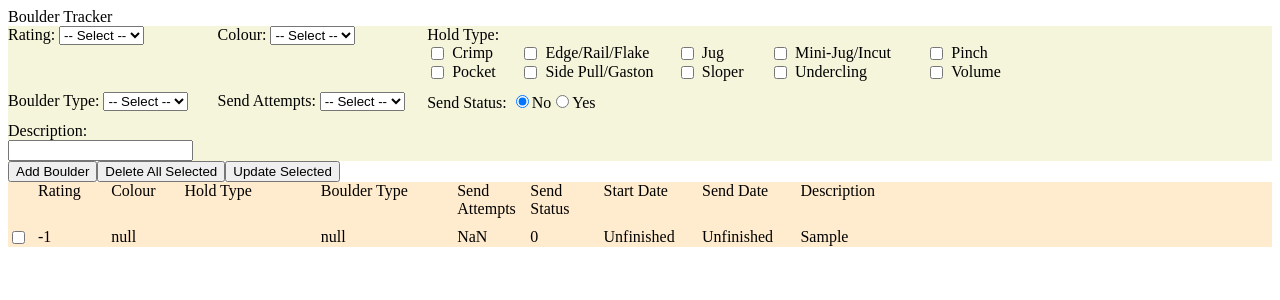
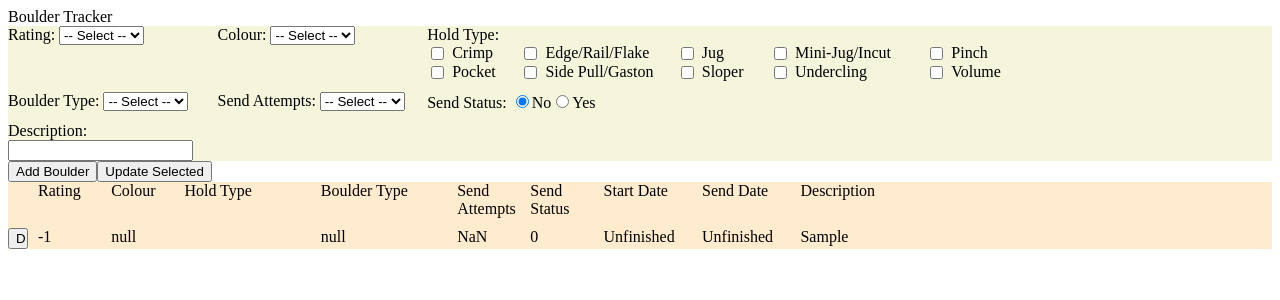
Before and after one commit to jamiema1/boulder-tracker-v2, a React (Create React App) app in the folder client/: page / in a window 1280 px wide. Both pictures are taken after typing "Sample" into the empty fields and a click on the button "Add Boulder". Shown: the top 300 px of the page. Built offline with nearby package versions, Linux system fonts and the light colour scheme; no server answers.

Commit message:
Added delete functionality to individual boulders

```diff
--- a/client/src/App.js
+++ b/client/src/App.js
@@ -58,7 +58,7 @@ function App () {
 
     Axios.post('http://localhost:3001/api/insert', newBoulder)
       .then(() => {
-        // alert('Successful Insert')
+        alert('Successful Insert')
       })
       .catch(() => {
         alert('Failed Insert')
@@ -101,8 +101,21 @@ function App () {
     option.selected = option.defaultSelected
   }
 
-  function handleDeleteBoulder () {
+  function handleDeleteBoulder (e) {
 
+    const id = e.target.id
+
+    Axios.delete('http://localhost:3001/api/delete', { data: { id: id } })
+      .then(() => {
+        alert('Successful Delete')
+      })
+      .catch(() => {
+        alert('Failed Delete')
+      })
+
+    const copyOfBoulderList = [...boulderList]
+    copyOfBoulderList.splice(boulderList.findIndex(boulder => (boulder.id === +id)), 1)
+    setBoulderList(copyOfBoulderList)
   }
 
 
@@ -111,10 +124,10 @@ function App () {
       <div>Boulder Tracker</div>
       <AddNewBoulder ref={ boulderRef }/>
       <button onClick={handleAddBoulder}>Add Boulder</button>
-      <button onClick={handleDeleteBoulder}>Delete All Selected</button>
+      {/* <button onClick={handleDeleteBoulder}>Delete All Selected</button> */}
       <button>Update Selected</button>
 
-      <BoulderList boulderList={boulderList} />
+      <BoulderList boulderList={boulderList} handleDeleteBoulder={handleDeleteBoulder} />
     </>
   )
 }
--- a/client/src/components/Boulder.js
+++ b/client/src/components/Boulder.js
@@ -2,10 +2,11 @@ import React from 'react'
 import PropTypes from 'prop-types'
 
 Boulder.propTypes = {
-  boulder: PropTypes.object.isRequired
+  boulder: PropTypes.object.isRequired,
+  handleDeleteBoulder: PropTypes.func.isRequired
 }
 
-export default function Boulder ({ boulder }) {
+export default function Boulder ({ boulder, handleDeleteBoulder }) {
   function getDate (datetime) {
     if (datetime === null || datetime === undefined) {
       return 'Unfinished'
@@ -16,7 +17,7 @@ export default function Boulder ({ boulder }) {
   return (
     <div >
       <span className="boulder">
-        <input type="checkbox"></input>
+        <button onClick={ handleDeleteBoulder } id={boulder.id}>D</button>
         <span>{boulder.rating}</span>
         <span>{boulder.colour}</span>
         <span>{boulder.holdType}</span>
--- a/client/src/components/BoulderList.js
+++ b/client/src/components/BoulderList.js
@@ -5,15 +5,16 @@ import PropTypes from 'prop-types'
 import './Input.css'
 
 BoulderList.propTypes = {
-  boulderList: PropTypes.array.isRequired
+  boulderList: PropTypes.array.isRequired,
+  handleDeleteBoulder: PropTypes.func.isRequired
 }
 
-export default function BoulderList ({ boulderList }) {
+export default function BoulderList ({ boulderList, handleDeleteBoulder }) {
   return (
     <span className="boulderList">
       <Header />
       {boulderList.map((boulder) => {
-        return <Boulder key={boulder.id} boulder={boulder} />
+        return <Boulder key={boulder.id} boulder={boulder} handleDeleteBoulder={handleDeleteBoulder} />
       })}
     </span>
   )
```
Also changed, not shown: 1 other file (tests, documents, lock files or other folders).
